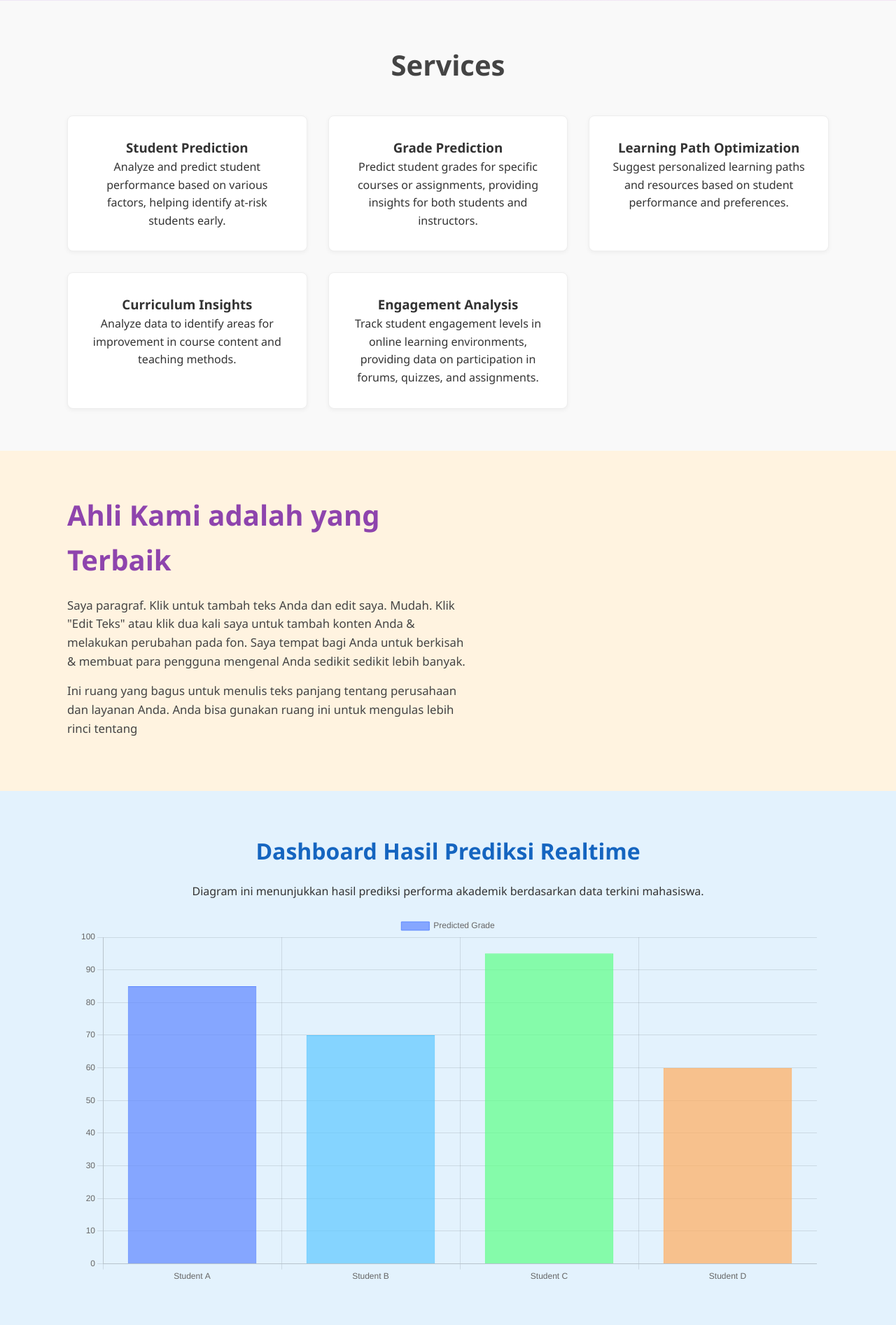
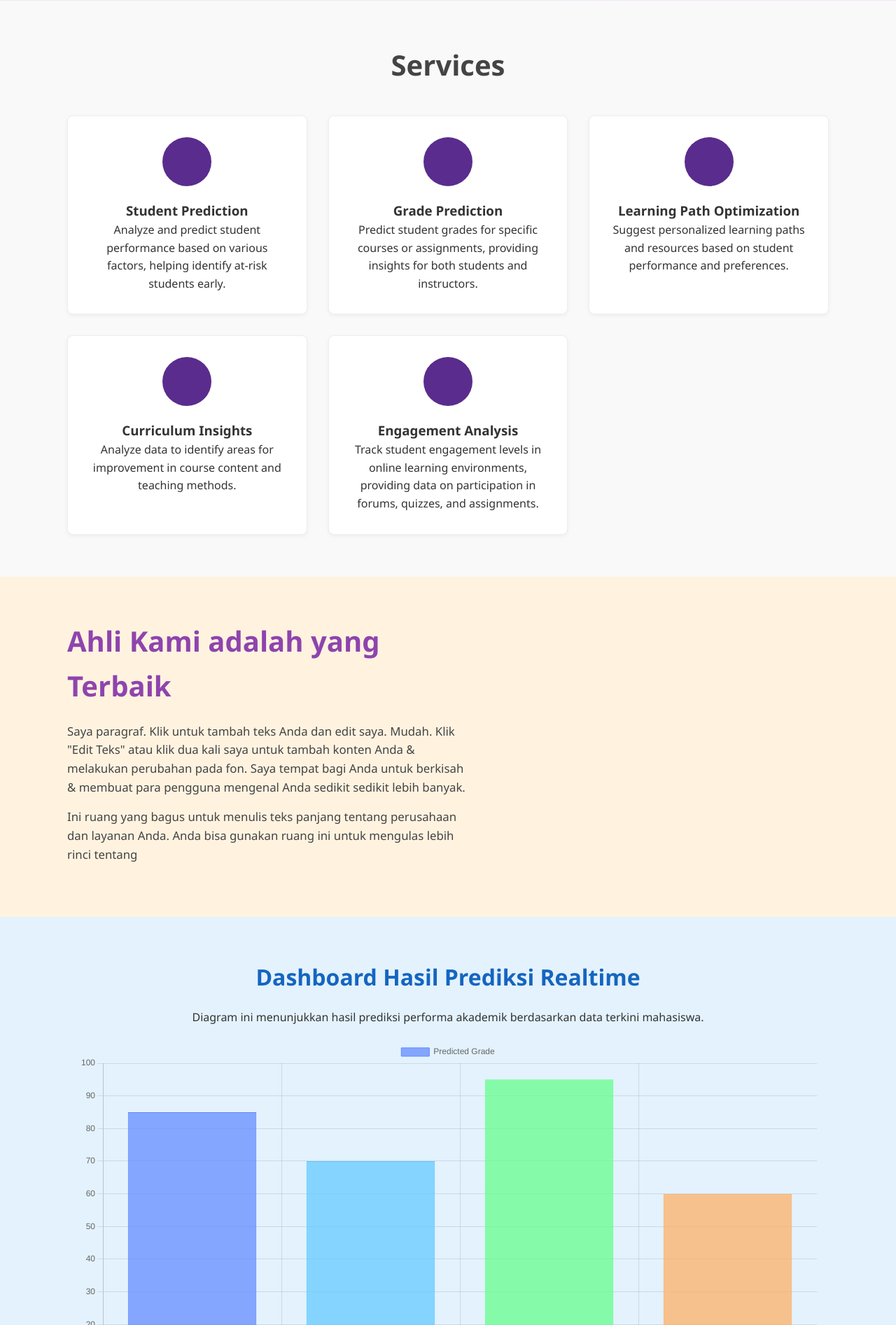
Before and after one commit to riskatikah/Learnlytics, a Django app: page / in a window 1280 px wide. Shown: the part 615-2508 px from the top of the page at 70% size. Run offline with Django 5.2, Linux system fonts and the light colour scheme.

Commit message:
update changes

```diff
--- a/final_predictions/Learnlytics/static/Learnlytics/css/style.css
+++ b/final_predictions/Learnlytics/static/Learnlytics/css/style.css
@@ -11,6 +11,7 @@ body {
     color: #333;
     padding-top: 70px;
     background-color: #fafafa;
+    height: 100%;
 }
 
 html {
@@ -201,6 +202,7 @@ header nav ul li a {
     background-color: #e3f2fd;
     padding: 60px 20px;
     text-align: center;
+    min-height: 100vh;
 }
 
 #dashboard h2 {
--- a/final_predictions/Learnlytics/templates/Learnlytics/home.html
+++ b/final_predictions/Learnlytics/templates/Learnlytics/home.html
@@ -27,14 +27,9 @@
         <div class="container">
             <h1>Learnlytics</h1>
             <p>
-                Learnlytics is a web-based data science application designed to analyze and predict student academic performance based on their learning activities.
-                This project utilizes data such as grade history, participation in quizzes, assignments, and discussion forums to provide insights for students, lecturers, and academic administrators.
-                The target users of this application include university students, faculty members, and campus management who aim to understand and improve academic outcomes through data-driven approaches.
+                Learnlytics is a web-based data science application designed to analyze and predict student academic performance based on their learning activities. This project utilizes data such as grade history, participation in quizzes, assignments, and discussion forums to provide insights for students, lecturers, and academic administrators. The target users of this application include university students, faculty members, and campus management who aim to understand and improve academic outcomes through data-driven approaches.
             </p>
             <a href="#tentang" class="btn-secondary">Selengkapnya</a>
-            <div class="hero-graph">
-                <!-- Placeholder for the graph image/element -->
-            </div>
         </div>
     </section>
 
@@ -42,24 +37,38 @@
         <div class="container">
             <h2>Services</h2>
             <div class="services-grid">
-                {% comment %} Repetisi bisa diganti dengan for loop jika services dikirim dari view {% endcomment %}
                 <div class="service-item">
+                    <div class="service-icon">
+                        <!-- Placeholder for icon -->
+                    </div>
                     <h3>Student Prediction</h3>
                     <p>Analyze and predict student performance based on various factors, helping identify at-risk students early.</p>
                 </div>
                 <div class="service-item">
+                    <div class="service-icon">
+                        <!-- Placeholder for icon -->
+                    </div>
                     <h3>Grade Prediction</h3>
                     <p>Predict student grades for specific courses or assignments, providing insights for both students and instructors.</p>
                 </div>
-                <div class="service-item">
+                 <div class="service-item">
+                    <div class="service-icon">
+                        <!-- Placeholder for icon -->
+                    </div>
                     <h3>Learning Path Optimization</h3>
                     <p>Suggest personalized learning paths and resources based on student performance and preferences.</p>
                 </div>
                 <div class="service-item">
+                    <div class="service-icon">
+                        <!-- Placeholder for icon -->
+                    </div>
                     <h3>Curriculum Insights</h3>
                     <p>Analyze data to identify areas for improvement in course content and teaching methods.</p>
                 </div>
-                <div class="service-item">
+                 <div class="service-item">
+                    <div class="service-icon">
+                        <!-- Placeholder for icon -->
+                    </div>
                     <h3>Engagement Analysis</h3>
                     <p>Track student engagement levels in online learning environments, providing data on participation in forums, quizzes, and assignments.</p>
                 </div>
```
